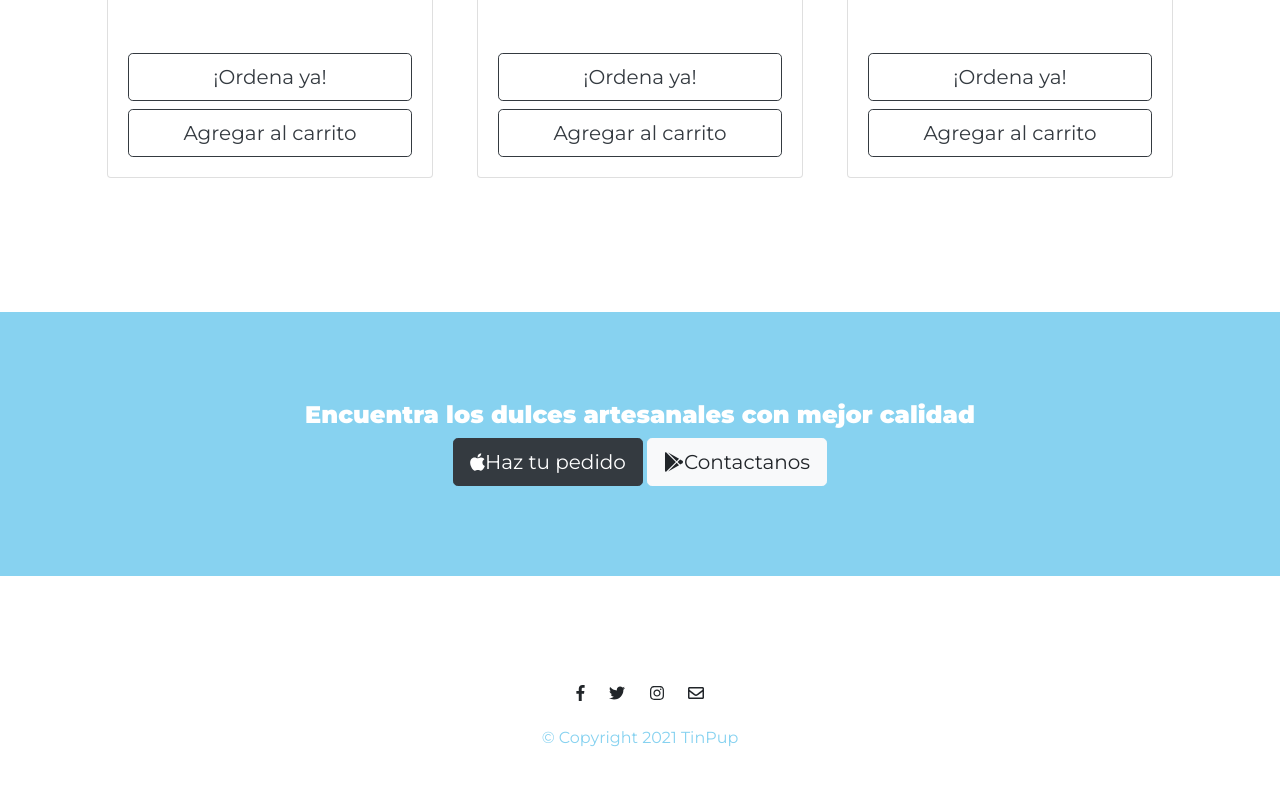
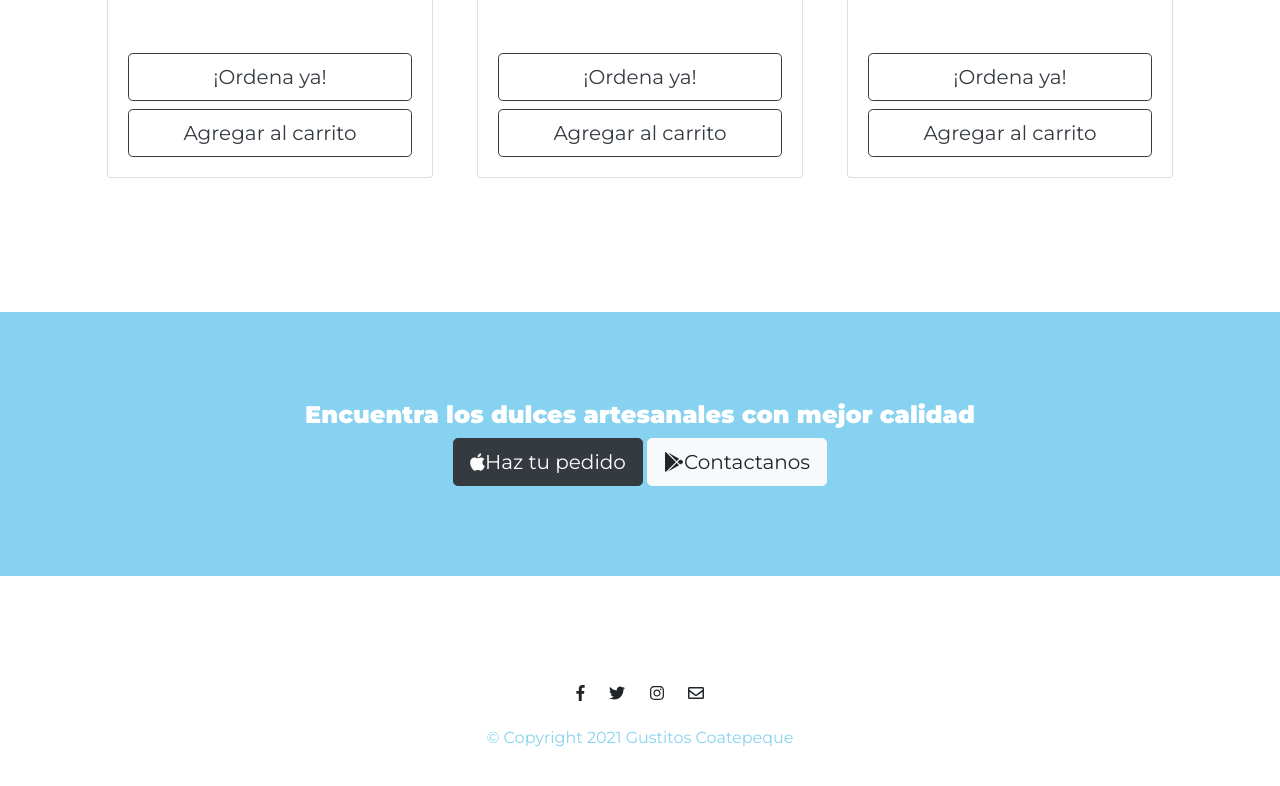
Before and after one commit to Emily-s-art/EntregaParcial3, a plain HTML site: page Parcial3/index.html in a window 1280 px wide. Shown: the part 2571-3357 px from the top of the page. Drawn offline with nearby package versions, Linux system fonts and the light colour scheme.

Commit message:
Update index.html

```diff
--- a/Parcial3/index.html
+++ b/Parcial3/index.html
@@ -3,7 +3,7 @@
 
 <head>
     <meta charset="utf-8">
-    <title>Tinpup</title>
+    <title>Gustitos Coatepeque</title>
     <link href="https://fonts.googleapis.com/css?family=Montserrat:100,400,900|Ubuntu&display=swap" rel="stylesheet">
     <link rel="stylesheet" href="https://stackpath.bootstrapcdn.com/bootstrap/4.4.1/css/bootstrap.min.css"
         integrity="sha384-Vkoo8x4CGsO3+Hhxv8T/Q5PaXtkKtu6ug5TOeNV6gBiFeWPGFN9MuhOf23Q9Ifjh" crossorigin="anonymous">
@@ -210,7 +210,7 @@
         <i class="fab fa-twitter social-icon"></i>
         <i class="fab fa-instagram social-icon"></i>
         <i class="far fa-envelope social-icon"></i>
-		<p>© Copyright 2021 TinPup</p>
+		<p>© Copyright 2021 Gustitos Coatepeque</p>
     </footer>
 
 </body>
```
